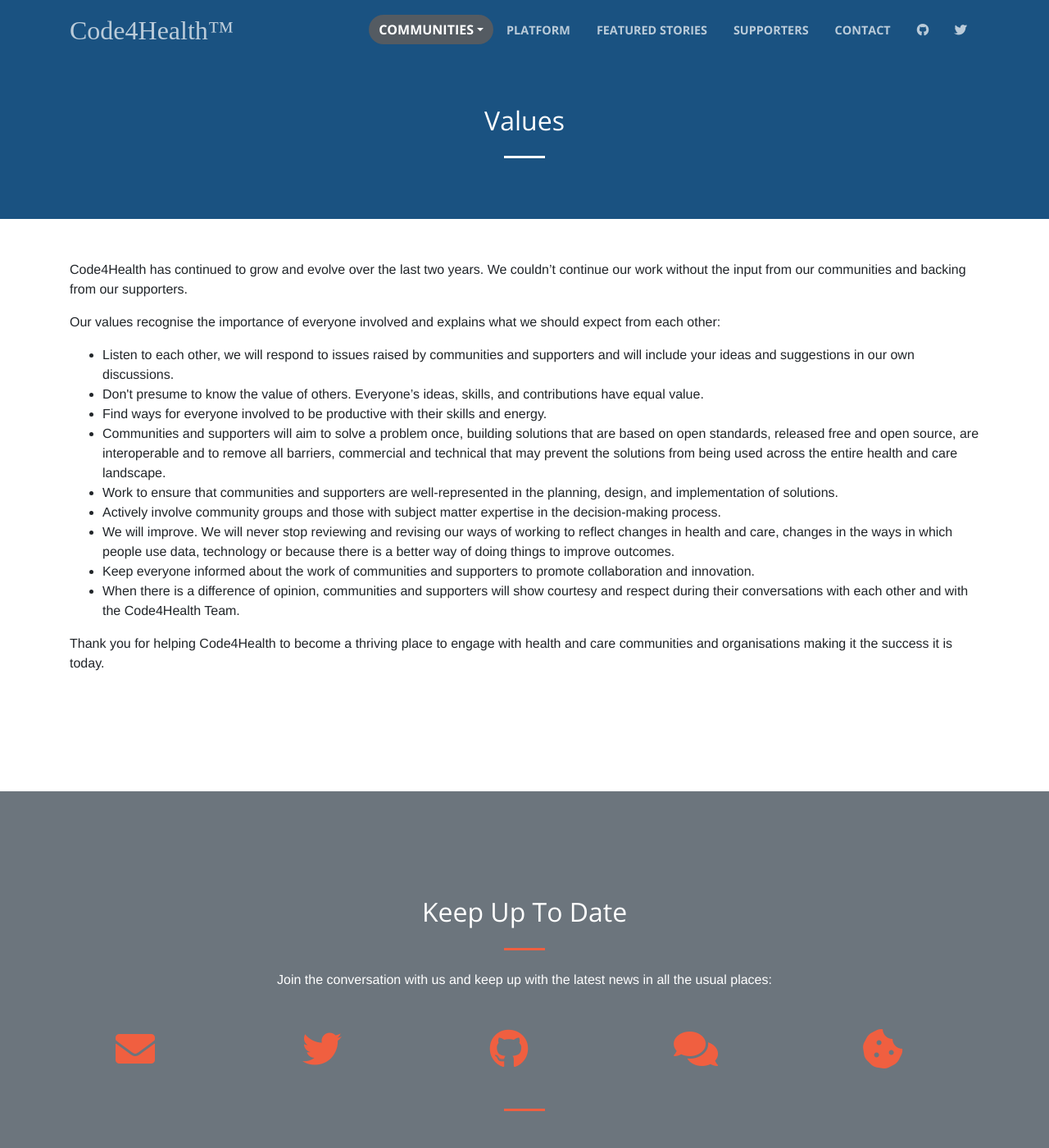
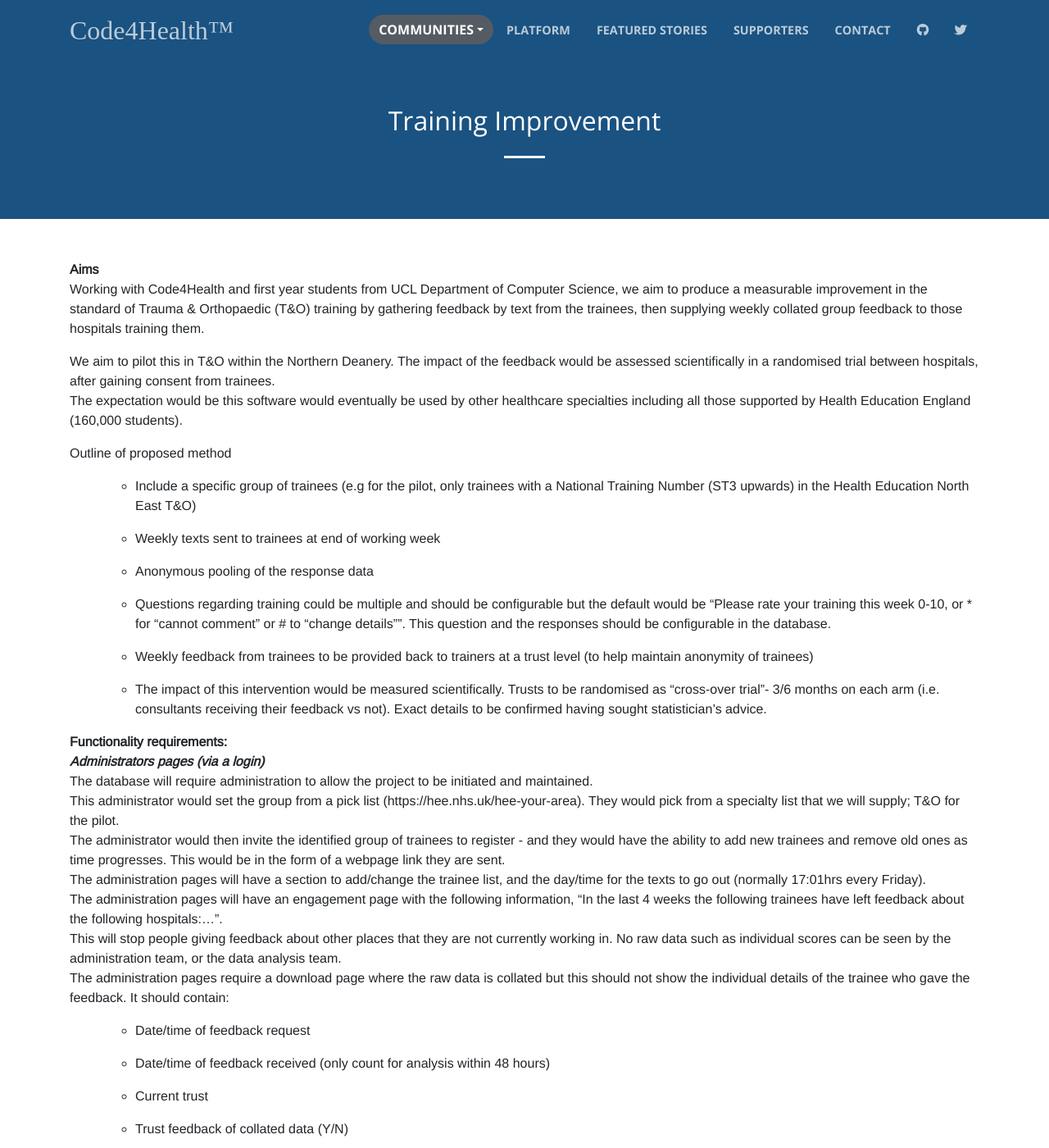
Before and after one commit to robdyke/code4health.org, a Jekyll site: the page built from _pages/training-improvement.md, in a window 1280 px wide and 1400 px high. Shown: the whole window at 82% size. Built offline with Jekyll 4.4.1, drawn with Linux system fonts in a browser that asks for light colours; nearby versions of some CDN libraries; some web fonts are replaced; some of the changed text lies outside the part shown.

```diff
--- a/_pages/training-improvement.md
+++ b/_pages/training-improvement.md
@@ -1,35 +1,127 @@
 ---
-permalink: "/values/"
+permalink: "/training-improvement/"
 layout: page
-title:  "Values"
+title:  "Training Improvement"
 ---
 
 <section class="bg-primary text-white" id="about" style="padding-bottom:50px">
       <div class="container text-center">
-        <h2 class="mb-4">Values</h2>
+        <h2 class="mb-4">Training Improvement</h2>
        </div>
        <hr class="light my-4">
 </section>
 
 <section id="chat-bot" style="padding-top:50px">
-    <div class="container">
+      <div class="container">
         <div class="row">
           <div class="col-lg-12">
-			<p>Code4Health has continued to grow and evolve over the last two years. We couldn’t continue our work without the input from our communities and backing from our supporters.</p>
-			<p>Our values recognise the importance of everyone involved and explains what we should expect from each other:</p>
-				<ul>
-					<li>Listen to each other, we will respond to issues raised by communities and supporters and will include your ideas and suggestions in our own discussions.</li>
-					<li>Don't presume to know the value of others. Everyone’s ideas, skills, and contributions have equal value.</li>
-					<li>Find ways for everyone involved to be productive with their skills and energy.</li>
-					<li>Communities and supporters will aim to solve a problem once, building solutions that are based on open standards, released free and open source, are interoperable and to remove all barriers, commercial and technical that may prevent the solutions from being used across the entire health and care landscape.</li>
-					<li>Work to ensure that communities and supporters are well-represented in the planning, design, and implementation of solutions.</li>
-					<li>Actively involve community groups and those with subject matter expertise in the decision-making process.</li>
-					<li>We will improve. We will never stop reviewing and revising our ways of working to reflect changes in health and care, changes in the ways in which people use data, technology or because there is a better way of doing things to improve outcomes.</li>
-					<li>Keep everyone informed about the work of communities and supporters to promote collaboration and innovation.</li>
-					<li>When there is a difference of opinion, communities and supporters will show courtesy and respect during their conversations with each other and with the Code4Health Team.</li>
-				</ul>
-			<p>Thank you for helping Code4Health to become a thriving place to engage with health and care communities and organisations making it the success it is today.</p>
-     	</div>
+<p><b><span style="background-color: initial;">Aims<br>
+</span></b>Working with Code4Health and first year students from UCL Department of Computer Science, we aim to produce a measurable improvement in the standard of Trauma &amp; Orthopaedic (T&amp;O) training by gathering feedback by text from the trainees, then supplying weekly collated group feedback to those hospitals training them.</p>
+
+<p>We aim to pilot this in T&amp;O within the Northern Deanery. The impact of the feedback would be assessed scientifically in a randomised trial between hospitals, after gaining consent from trainees.<br>
+ The expectation would be this software would eventually be used by other healthcare specialties including all those supported by Health Education England (160,000 students).</p>
+
+<p>Outline of proposed method</p>
+
+<ul>
+<ul>
+	<li>Include a specific group of trainees (e.g for the pilot, only trainees with a National Training Number (ST3 upwards) in the Health Education North East T&amp;O)</li>
+</ul>
+</ul>
+<ul>
+<ul>
+	<li>Weekly texts sent to trainees at end of working week</li>
+</ul>
+</ul>
+<ul>
+<ul>
+	<li>Anonymous pooling of the response data</li>
+</ul>
+</ul>
+<ul>
+<ul>
+	<li>Questions regarding training could be multiple and should be configurable but the default would be “Please rate your training this week 0-10, or * for “cannot comment” or # to “change details””. This question and the responses should be configurable in the database.</li>
+</ul>
+</ul>
+<ul>
+<ul>
+	<li>Weekly feedback from trainees to be provided back to trainers at a trust level (to help maintain anonymity of trainees)</li>
+</ul>
+</ul>
+<ul>
+<ul>
+	<li>The impact of this intervention would be measured scientifically. Trusts to be randomised as “cross-over trial”- 3/6 months on each arm (i.e. consultants receiving their feedback vs not). Exact details to be confirmed having sought statistician’s advice.</li>
+</ul>
+</ul><b>Functionality requirements:</b><b><br>
+</b><b style="background-color: initial;"><i>Administrators pages (via a login)</i></b>
+<p>The database will require administration to allow the project to be initiated and maintained.<br>
+ This administrator would set the group from a pick list (https://hee.nhs.uk/hee-your-area). They would pick from a specialty list that we will supply; T&amp;O for the pilot.<br>
+ The administrator would then invite the identified group of trainees to register - and they would have the ability to add new trainees and remove old ones as time progresses. This would be in the form of a webpage link they are sent.<br>
+<span style="background-color: initial;">The administration pages will have a section to add/change the trainee list, and the day/time&nbsp;</span><span style="background-color: initial;">for the texts to go out (normally 17:01hrs every Friday).<br>
+</span>The administration pages will have an engagement page with the following information, “In&nbsp;<span style="background-color: initial;">the last 4 weeks the following trainees have left feedback about the following hospitals:…”.<br>
+</span>This will stop people giving feedback about other places that they are not currently working&nbsp;<span style="background-color: initial;">in. No raw data such as individual scores can be seen by the administration team, or the data&nbsp;</span><span style="background-color: initial;">analysis team.<br>
+</span>The administration pages require a download page where the raw data is collated but this&nbsp;<span style="background-color: initial;">should not show the individual details of the trainee who gave the feedback. It should&nbsp;</span><span style="background-color: initial;">contain:</span></p>
+
+<ul>
+<ul>
+	<li>Date/time of feedback request</li>
+</ul>
+</ul>
+<ul>
+<ul>
+	<li>Date/time of feedback received (only count for analysis within 48 hours)</li>
+</ul>
+</ul>
+<ul>
+<ul>
+	<li>Current trust</li>
+</ul>
+</ul>
+<ul>
+<ul>
+	<li>Trust feedback of collated data (Y/N)</li>
+</ul>
+</ul>
+<ul>
+<ul>
+	<li>Score 1-10 or * or #.</li>
+</ul>
+</ul>The admin pages will have a section to add/change the feedback list. This is the email&nbsp;<span style="background-color: initial;">addresses to receive the feedback (e.g. the T&amp;O trainers and trainees in the North East), and&nbsp;</span><span style="background-color: initial;">the day/time for this feedback to go out (normally 07:59hrs every Monday).</span>
+<b style="background-color: initial;"><i>Trainees pages (no login but via a unique link)</i></b>
+
+<p>Trainees would need to consent to the data above being collected and stored and to being&nbsp;<span style="background-color: initial;">involved in the study. There would be information to trainees regarding a clear explanation of&nbsp;</span><span style="background-color: initial;">mode of security of data, exactly what is done with the data, how it is kept anonymous, and&nbsp;</span><span style="background-color: initial;">how it is going to be fed back to the trainers. It would explain that trainees have the ability to&nbsp;</span><span style="background-color: initial;">exit the study whenever they wish. This section would read like a terms and conditions page.</span></p>
+
+<p>The trainees would then enter their details:</p>
+
+<ul>
+<ul>
+	<li>Name</li>
+</ul>
+</ul>
+<ul>
+<ul>
+	<li>Current hospital trust</li>
+</ul>
+</ul>
+<ul>
+<ul>
+	<li>Mobile phone number</li>
+</ul>
+</ul><b><i>Text messages</i></b>
+<p>Weekly texts to trainees need to be generated, sent out, and the responses (via text&nbsp;<span style="background-color: initial;">message) need to be collated.<br>
+</span>A text would look like this. “We currently have you listed as training at XX hospital: Please&nbsp;<span style="background-color: initial;">rate your training this week 0-10, or * for “cannot comment”, or # to “update details”. This&nbsp;</span><span style="background-color: initial;">question and the responses should be configurable in the database. The “update details”&nbsp;</span><span style="background-color: initial;">option should send a web link back to them allowing a trainee to update their name, hospital&nbsp;</span><span style="background-color: initial;">or phone number, or to withdraw from the study.<br>
+</span>A further ‘reminder notification’ at 24 hours if no response received (time/number of&nbsp;<span style="background-color: initial;">reminders modifiable). A maximum of 1 response per trainee per week to be included in&nbsp;</span><span style="background-color: initial;">analysis.</span></p>
+
+<p><b style="background-color: initial;"><i>Weekly feedback to trainers</i></b><span style="background-color: initial;"><br>
+</span></p>
+
+<p>Mean scores for the hospital will be sent out in a league table to predefined email addresses&nbsp;<span style="background-color: initial;">(the feedback list). This will be accompanied by some explanatory text. It will include mean&nbsp;</span><span style="background-color: initial;">scores for all Trusts that are randomised for feedback and have therefore received feedback&nbsp;</span><span style="background-color: initial;">that week.<br>
+</span>To determine if this software leads to an improvement in training, we will randomise the&nbsp;<span style="background-color: initial;">trusts to receive weekly feedback, or not. Administration pages will need to ensure output of&nbsp;</span><span style="background-color: initial;">data runs alongside the randomisation schedule and ensure trusts receive feedback only at&nbsp;</span><span style="background-color: initial;">the correct time. At any specific time point a trust may be randomised to either receive&nbsp;</span><span style="background-color: initial;">feedback or not, and that allocation may change (a cross over trial).</span></p>
+
+<center><img src="/assets/img/workflow.jpg"></center>
+
+
+      </div>
 	  </div>
-	</div>
-</section>
+	  </div>
+    </section>
```
Also changed, not shown: _pages/values.md (added, +35 -0 lines).
